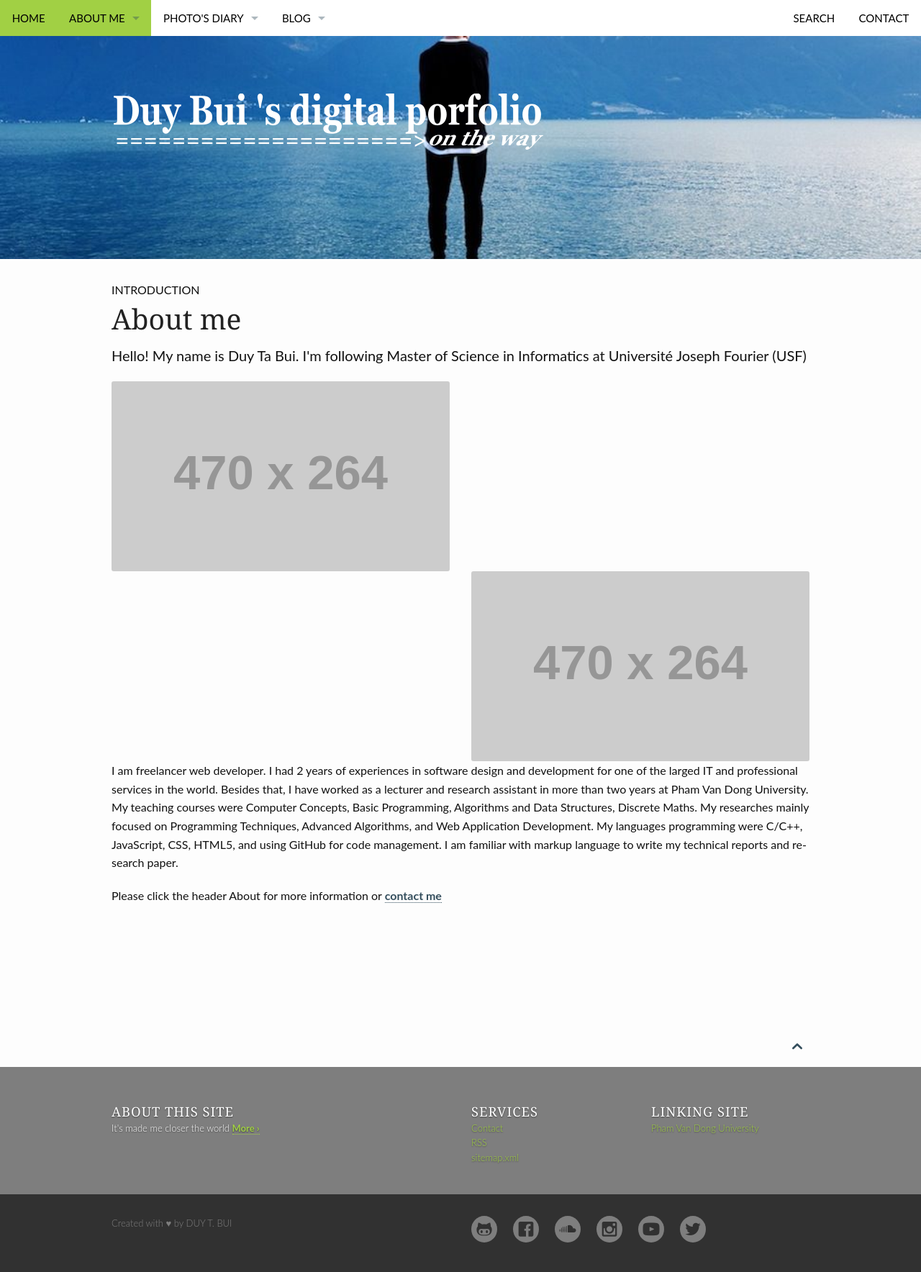
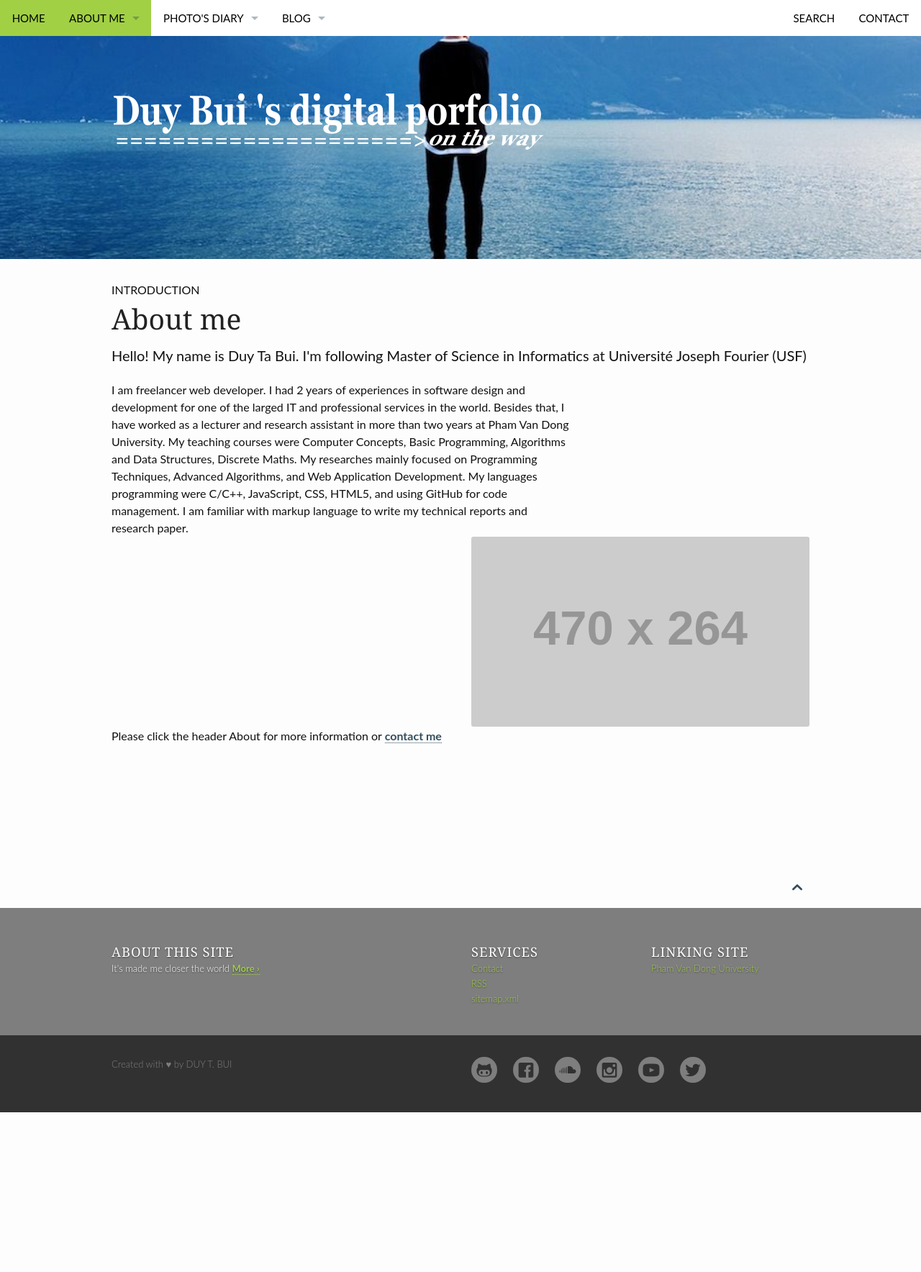
Before and after one commit to duybuidotvn/duybuidotvn.github.io, a Jekyll site: the page built from pages/about.md, in a window 1280 px wide. Shown: the whole page at 72% size. Built offline with Jekyll 4.4.1, drawn with Linux system fonts in a browser that asks for light colours; after the commit the page ends 1546 px from its top, so only the background shows below that.

Commit message:
14052015-802-blog.html

```diff
--- a/pages/about.md
+++ b/pages/about.md
@@ -10,8 +10,8 @@ permalink: "/about/"
 ---
 
 <div class="row">
-  <div class="large-12 columns">
-      <img src="http://placehold.it/470x264/6b6351/e1dcd7&amp;text=Width+470+Pixel">
+  <div class="large-8 columns">
+      I am freelancer web developer. I had 2 years of experiences in software design and development for one of the larged IT and professional services in the world. Besides that, I have worked as a lecturer and research assistant in more than two years at Pham Van Dong University. My teaching courses were Computer Concepts, Basic Programming, Algorithms and Data Structures, Discrete Maths. My researches mainly focused on Programming Techniques, Advanced Algorithms, and Web Application Development. My languages programming were C/C++, JavaScript, CSS, HTML5, and using GitHub for code management. I am familiar with markup language to write my technical reports and research paper.
   </div>
   <div class="small-6 columns">
       <img src="http://placehold.it/470x264/e05a10/e1e75e&amp;text=Width+470+Pixel">
```
Also changed, not shown: other parts of pages/about.md (+0 -2 lines).
